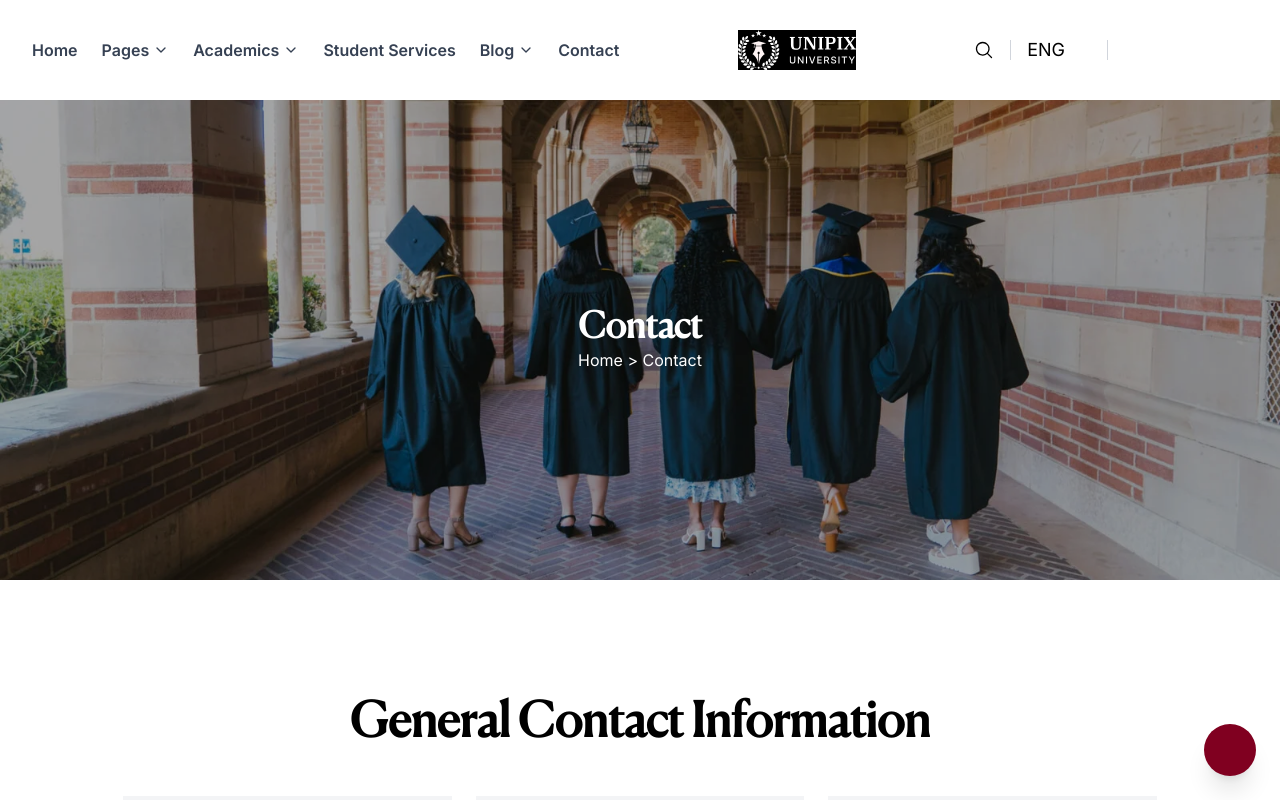
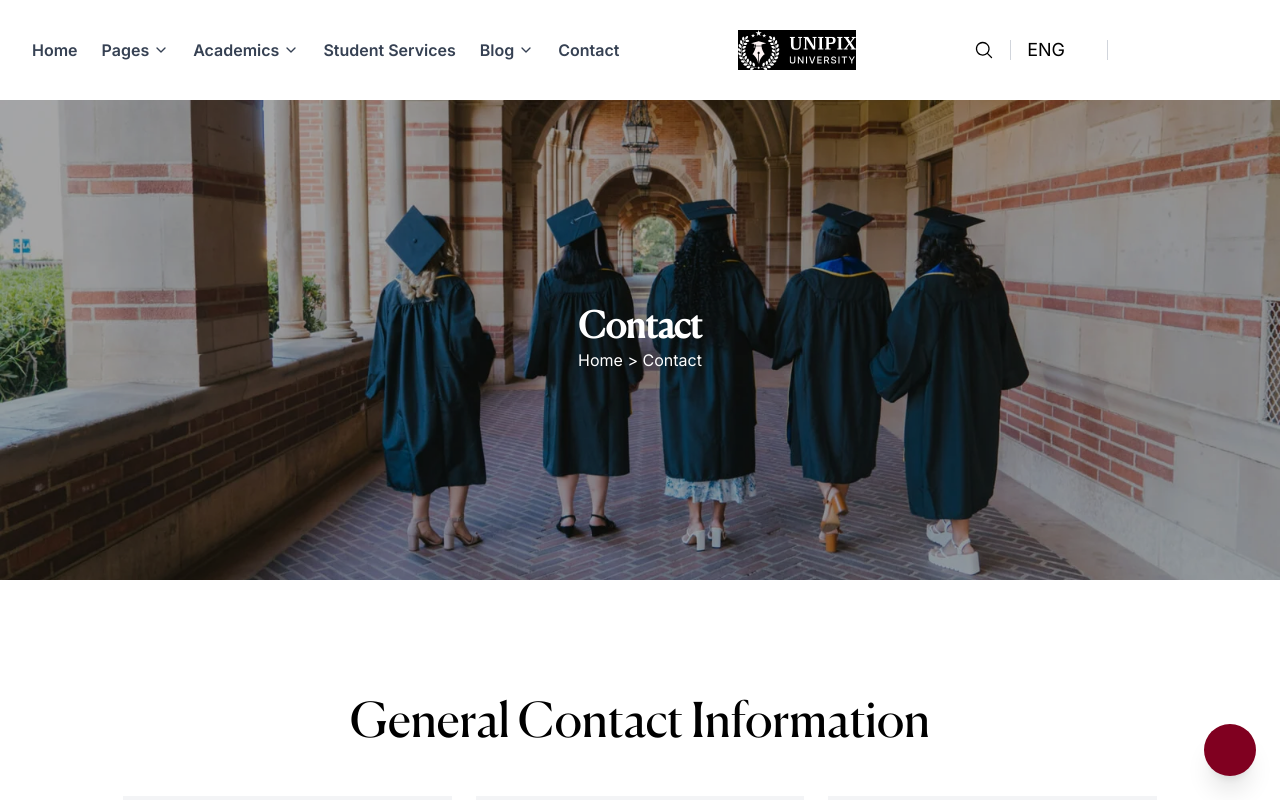
Before and after one commit to Kwasi-1/school-template-v1, a Next.js app: page /contact in a window 1280 px wide. Shown: the top 800 px of the page. Built offline with nearby package versions, Linux system fonts and the light colour scheme; some icons are missing.

Commit message:
change font weight on contact section

```diff
--- a/components/contact/ContactSection.tsx
+++ b/components/contact/ContactSection.tsx
@@ -15,14 +15,7 @@ const contactDetails = [
   },
 ];
 
-const ContactCard = ({
-  alt,
-  info,
-}: {
-  icon: string;
-  alt: string;
-  info: string[];
-}) => (
+const ContactCard = ({ alt, info }: { alt: string; info: string[] }) => (
   <div className="bg-gray-100 px-8 py-12 flex flex-col items-center text-center">
     {alt === "Clock" && (
       <svg
@@ -118,7 +111,7 @@ const ContactSection = () => {
   return (
     <section className="pt-[120px] pb-[100px] container mx-auto px-4 md:px-8">
       <div className="max-w-[85%] mx-auto text-center">
-        <h2 className="text-3xl md:text-5xl font-semibold text-black mb-12">
+        <h2 className="text-3xl md:text-5xl text-black mb-12">
           General Contact Information
         </h2>
 
```
